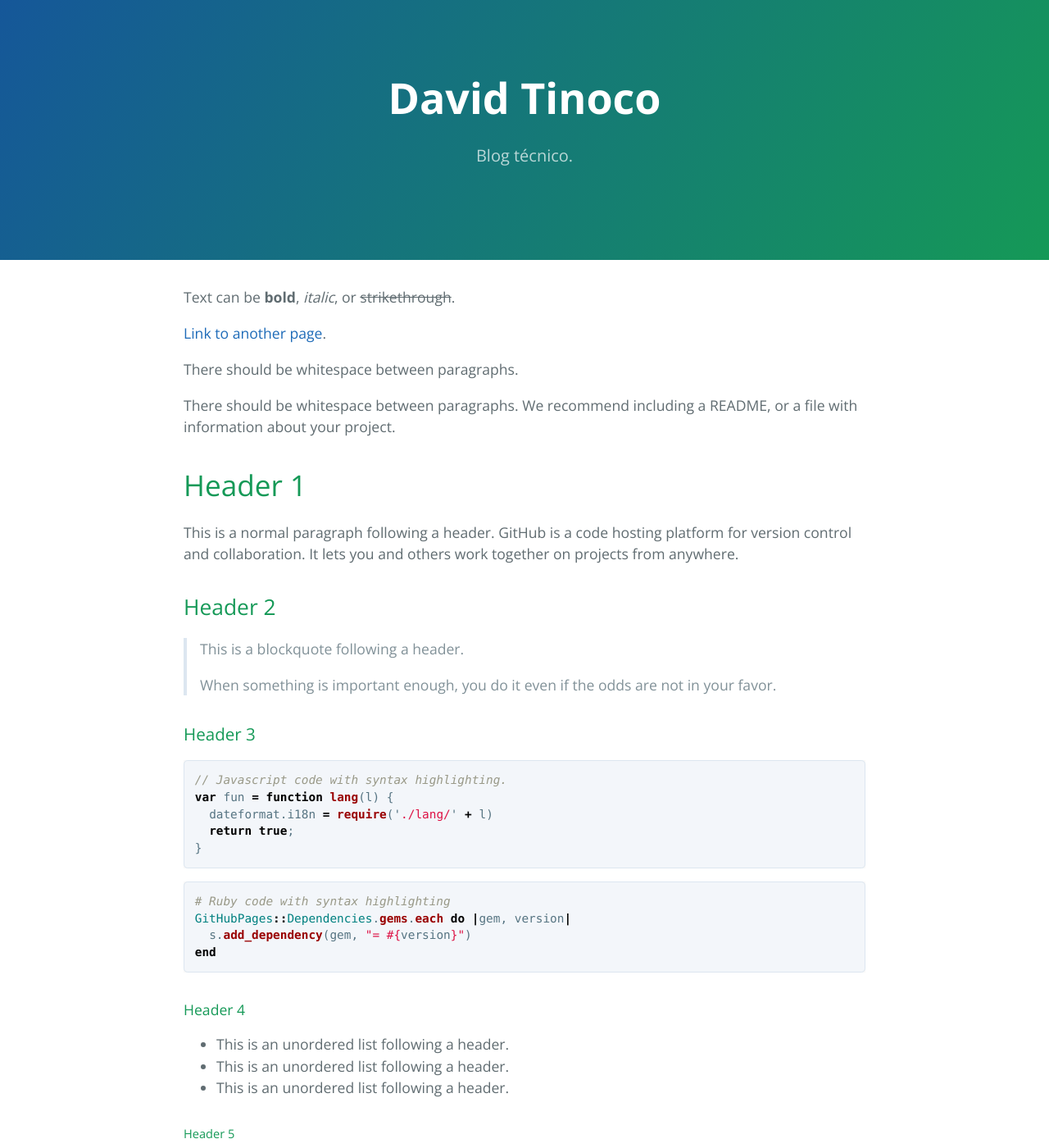
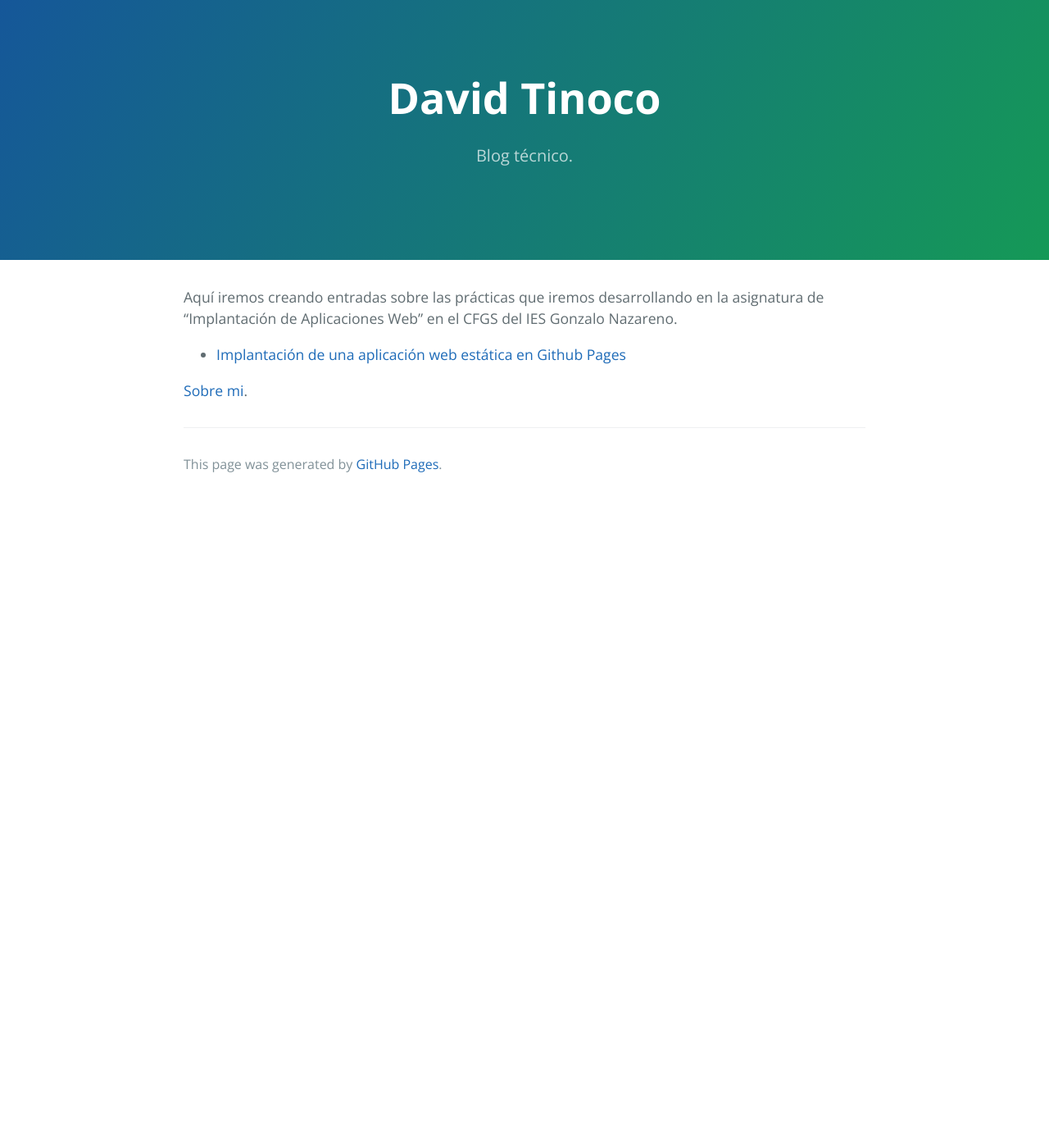
Before and after one commit to DavidTinoco/davidtinoco.github.io, a Jekyll site: the page built from index.md, in a window 1280 px wide and 1400 px high. Shown: the whole window at 82% size. Built offline with Jekyll 4.4.1, drawn with Linux system fonts in a browser that asks for light colours; some of the changed text lies outside the part shown.

Commit message:
añadido sobre-mi, modificado principal, añadida imagen

````diff
--- a/index.md
+++ b/index.md
@@ -2,122 +2,8 @@
 layout: default
 ---
 
-Text can be **bold**, _italic_, or ~~strikethrough~~.
+Aquí iremos creando entradas sobre las prácticas que iremos desarrollando en la asignatura de "Implantación de Aplicaciones Web" en el CFGS del IES Gonzalo Nazareno.
 
-[Link to another page](another-page).
+* [Implantación de una aplicación web estática en Github Pages](iawe)
 
-There should be whitespace between paragraphs.
-
-There should be whitespace between paragraphs. We recommend including a README, or a file with information about your project.
-
-# [](#header-1)Header 1
-
-This is a normal paragraph following a header. GitHub is a code hosting platform for version control and collaboration. It lets you and others work together on projects from anywhere.
-
-## [](#header-2)Header 2
-
-> This is a blockquote following a header.
->
-> When something is important enough, you do it even if the odds are not in your favor.
-
-### [](#header-3)Header 3
-
-```js
-// Javascript code with syntax highlighting.
-var fun = function lang(l) {
-  dateformat.i18n = require('./lang/' + l)
-  return true;
-}
-```
-
-```ruby
-# Ruby code with syntax highlighting
-GitHubPages::Dependencies.gems.each do |gem, version|
-  s.add_dependency(gem, "= #{version}")
-end
-```
-
-#### [](#header-4)Header 4
-
-*   This is an unordered list following a header.
-*   This is an unordered list following a header.
-*   This is an unordered list following a header.
-
-##### [](#header-5)Header 5
-
-1.  This is an ordered list following a header.
-2.  This is an ordered list following a header.
-3.  This is an ordered list following a header.
-
-###### [](#header-6)Header 6
-
-| head1        | head two          | three |
-|:-------------|:------------------|:------|
-| ok           | good swedish fish | nice  |
-| out of stock | good and plenty   | nice  |
-| ok           | good `oreos`      | hmm   |
-| ok           | good `zoute` drop | yumm  |
-
-### There's a horizontal rule below this.
-
-* * *
-
-### Here is an unordered list:
-
-*   Item foo
-*   Item bar
-*   Item baz
-*   Item zip
-
-### And an ordered list:
-
-1.  Item one
-1.  Item two
-1.  Item three
-1.  Item four
-
-### And a nested list:
-
-- level 1 item
-  - level 2 item
-  - level 2 item
-    - level 3 item
-    - level 3 item
-- level 1 item
-  - level 2 item
-  - level 2 item
-  - level 2 item
-- level 1 item
-  - level 2 item
-  - level 2 item
-- level 1 item
-
-### Small image
-
-![](https://assets-cdn.github.com/images/icons/emoji/octocat.png)
-
-### Large image
-
-![](https://guides.github.com/activities/hello-world/branching.png)
-
-
-### Definition lists can be used with HTML syntax.
-
-<dl>
-<dt>Name</dt>
-<dd>Godzilla</dd>
-<dt>Born</dt>
-<dd>1952</dd>
-<dt>Birthplace</dt>
-<dd>Japan</dd>
-<dt>Color</dt>
-<dd>Green</dd>
-</dl>
-
-```
-Long, single-line code blocks should not wrap. They should horizontally scroll if they are too long. This line should be long enough to demonstrate this.
-```
-
-```
-The final element.
-```
+[Sobre mi](sobre-mi).
````
Also changed, not shown: iawe.md (added, +9 -0 lines), sobre-mi.md (+12 -4 lines), images/profile.jpg (added).
